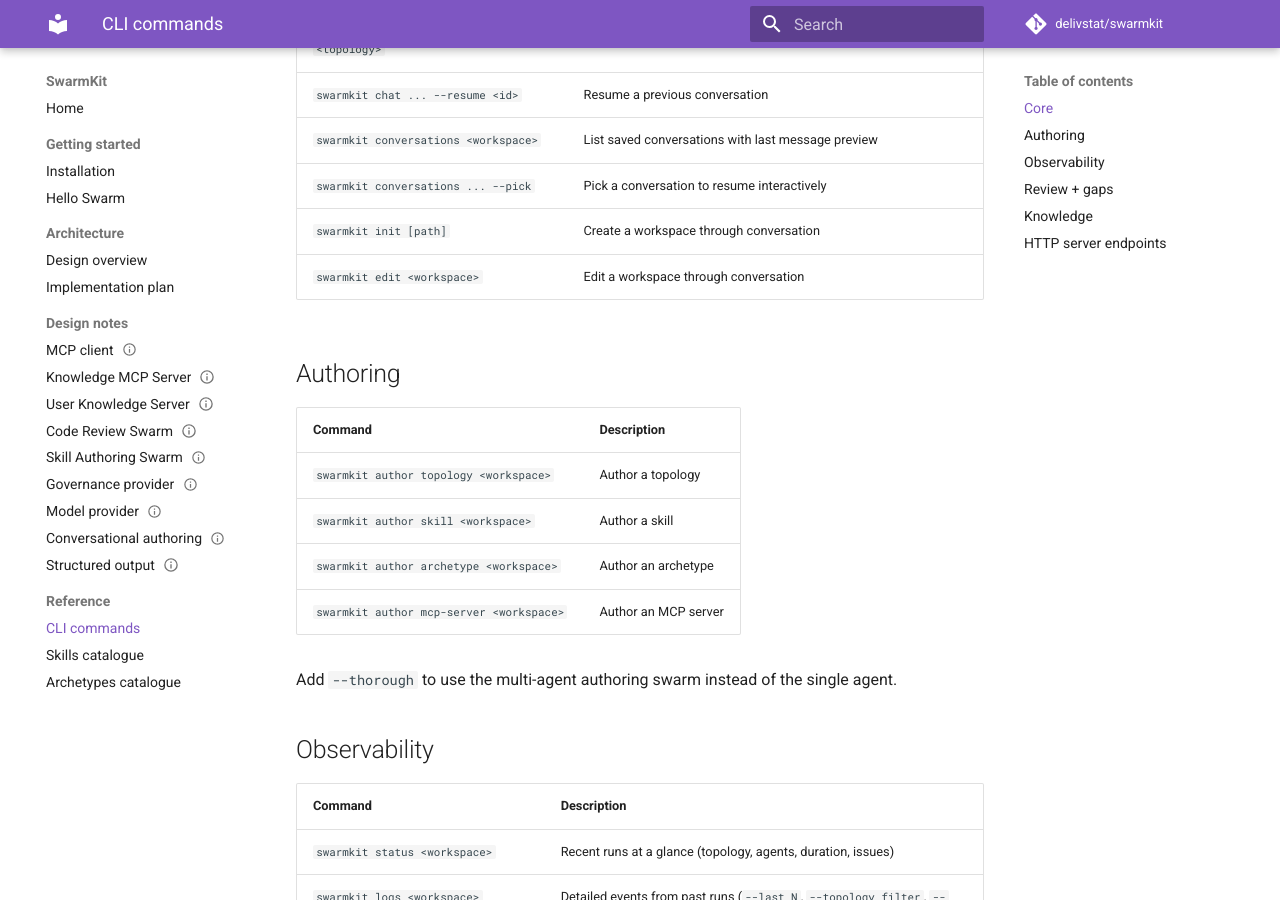
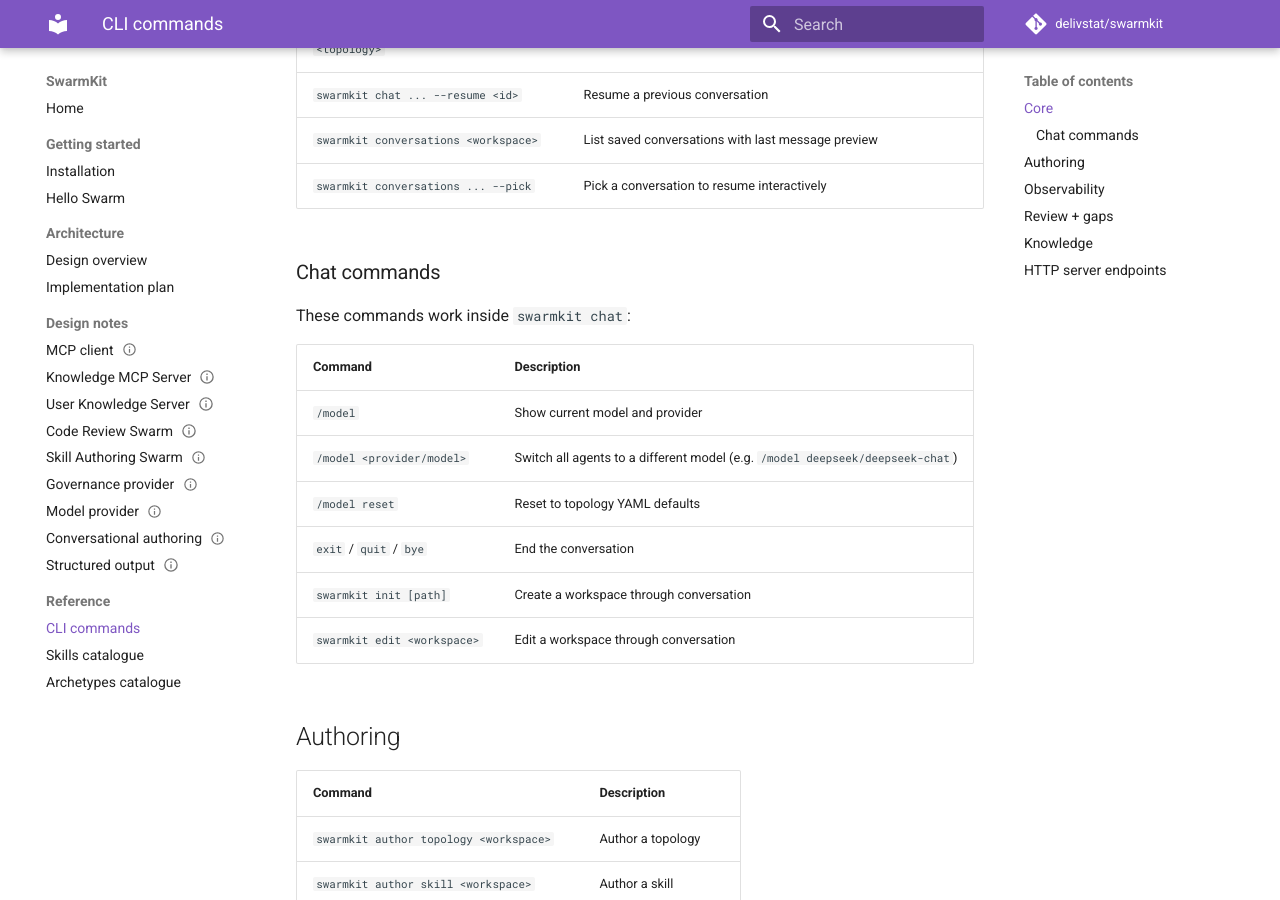
Before and after one commit to delivstat/swarmkit, an MkDocs documentation site: the page built from docs/site/reference/cli.md, in a window 1280 px wide and 900 px high, scrolled down 518 px. Built offline with MkDocs 1.6.1 and Material for MkDocs 9.7.7, drawn with Linux system fonts in a browser that asks for light colours; comment, search, counter and statistics services are not loaded.

Commit message:
docs: add /model chat command to README, model guide, and CLI reference

```diff
--- a/docs/site/reference/cli.md
+++ b/docs/site/reference/cli.md
@@ -13,6 +13,17 @@
 | `swarmkit chat ... --resume <id>` | Resume a previous conversation |
 | `swarmkit conversations <workspace>` | List saved conversations with last message preview |
 | `swarmkit conversations ... --pick` | Pick a conversation to resume interactively |
+
+### Chat commands
+
+These commands work inside `swarmkit chat`:
+
+| Command | Description |
+|---|---|
+| `/model` | Show current model and provider |
+| `/model <provider/model>` | Switch all agents to a different model (e.g. `/model deepseek/deepseek-chat`) |
+| `/model reset` | Reset to topology YAML defaults |
+| `exit` / `quit` / `bye` | End the conversation |
 | `swarmkit init [path]` | Create a workspace through conversation |
 | `swarmkit edit <workspace>` | Edit a workspace through conversation |
 
```
Also changed, not shown: docs/guides/model-selection.md (+41 -3 lines), examples/sterling-oms/README.md (+28 -0 lines).
